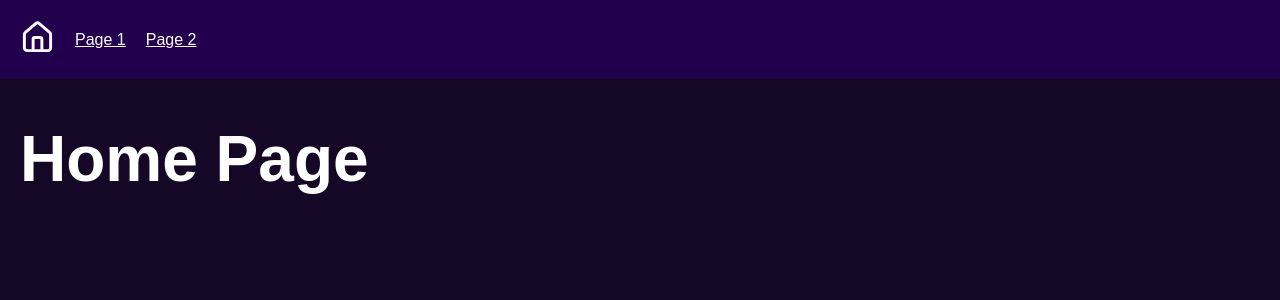
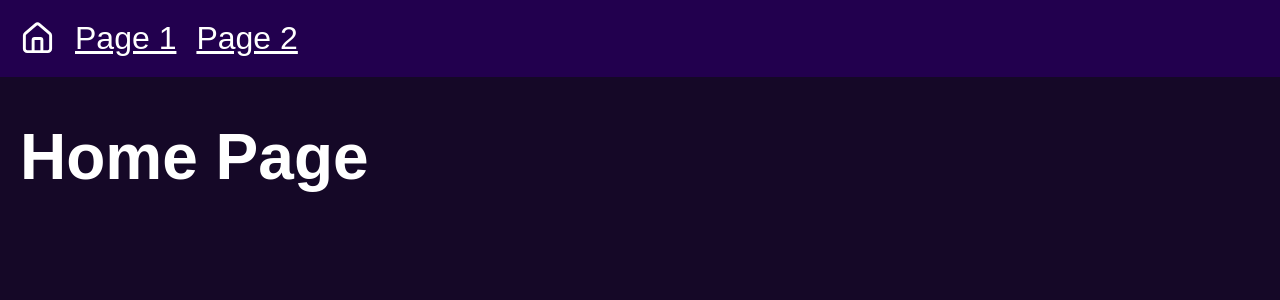
Before and after one commit to ergosumcogito/motion-demo, a React (Vite) app: page / in a window 1280 px wide. Shown: the top 300 px of the page. Built offline with nearby package versions, Linux system fonts and the light colour scheme; a web font is replaced by a local one.

Commit message:
Fix Navbar alignment

```diff
--- a/src/components/NavBar.jsx
+++ b/src/components/NavBar.jsx
@@ -8,9 +8,10 @@ export default function NavBar() {
             background: "#22004e",
             display: "flex",
             alignItems: "center",
+            fontSize: "2.0rem"
         }}>
-            <Link to="/" style={{ margin: "10px" }}>
-                <img src={homeIcon} alt="Home" width={35} />
+            <Link to="/">
+                <img src={homeIcon} alt="Home" width={35} style={{ verticalAlign: "middle", margin: "10px" }} />
             </Link>
             <Link to="/page-one" style={{color: "white", margin: "10px" }}>Page 1</Link>
             <Link to="/page-two" style={{color: "white", margin: "10px" }}>Page 2</Link>
```
